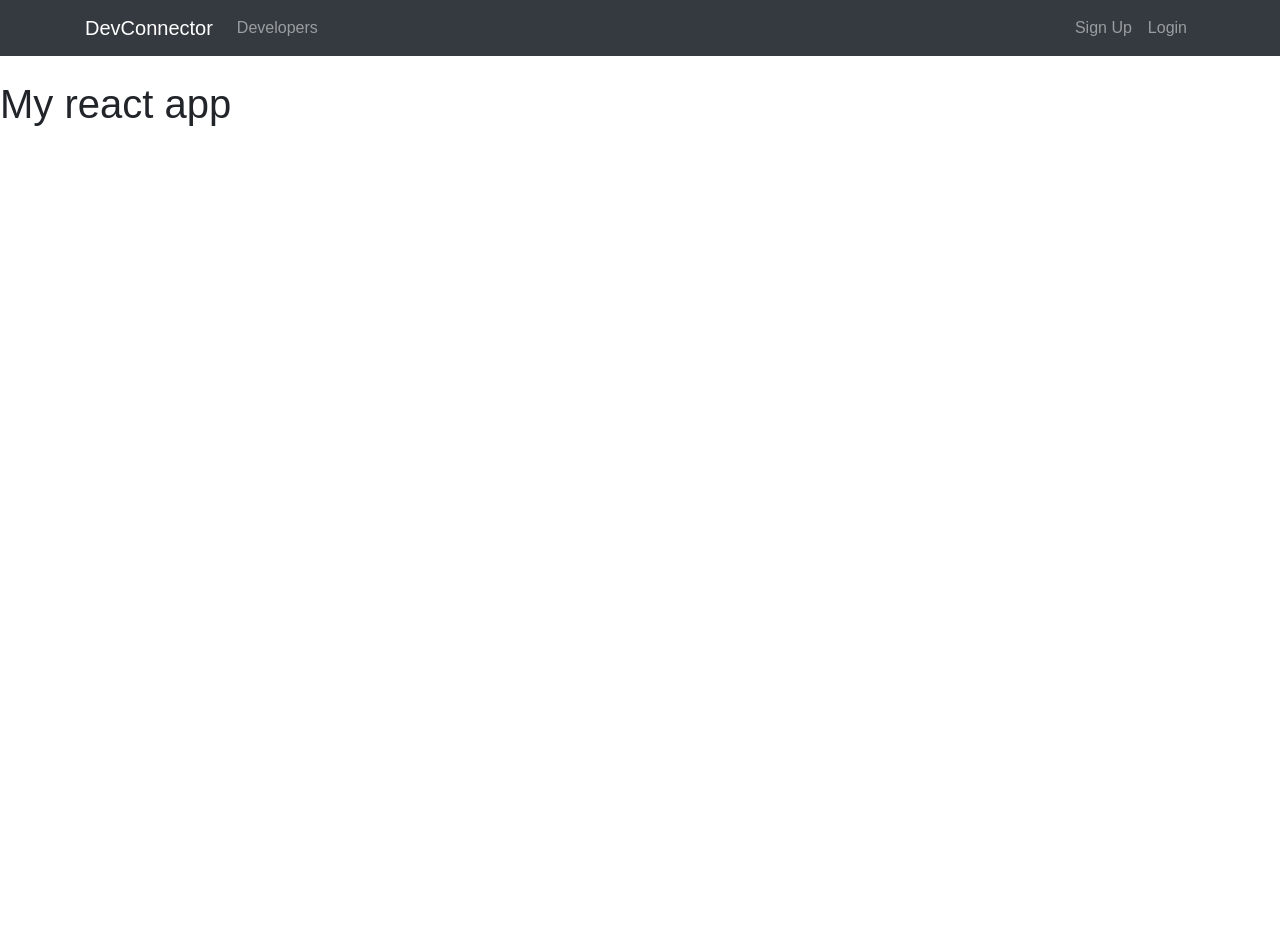
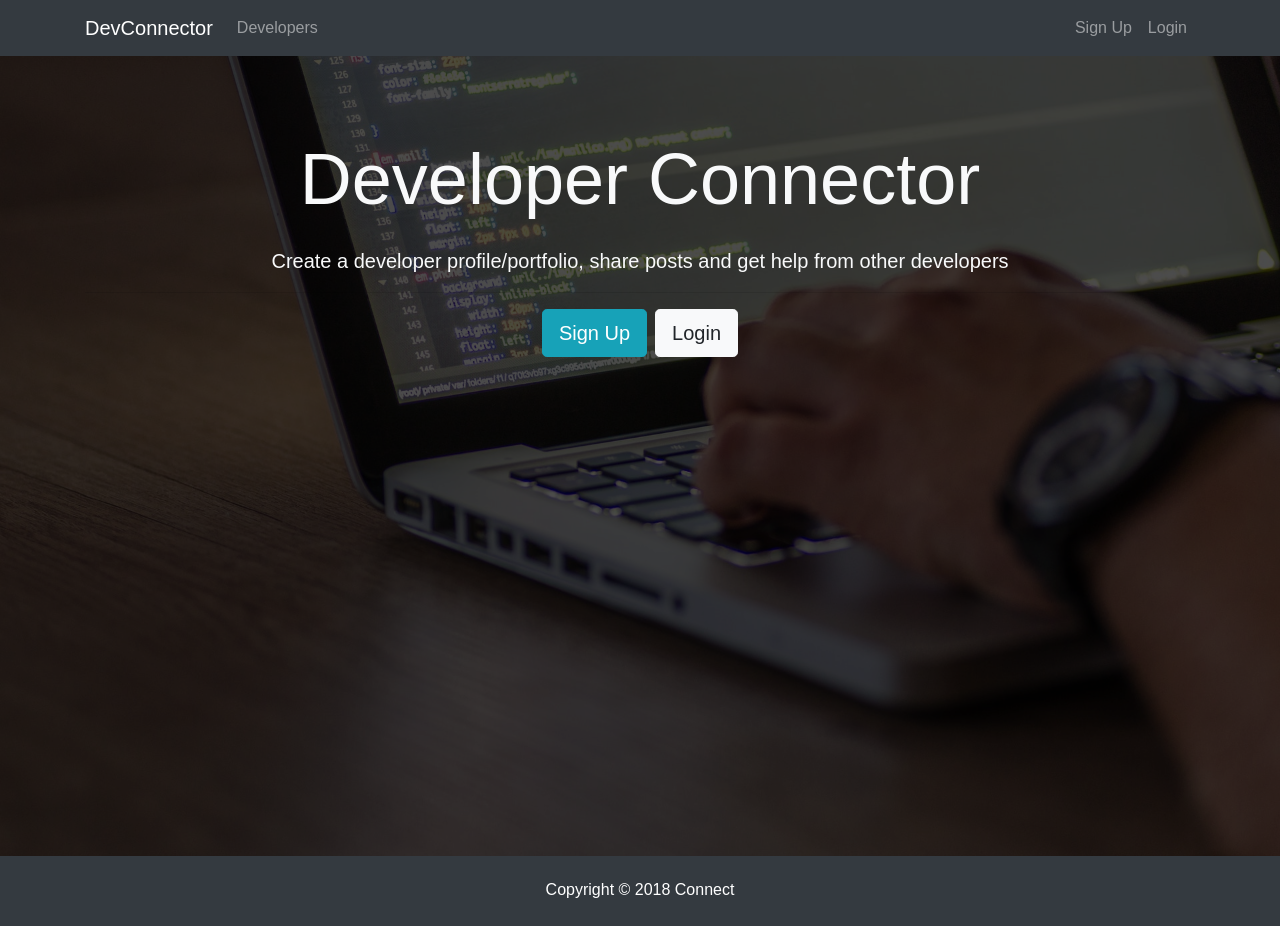
Before and after one commit to ErickDelgado/social-network-web-app, a React (Create React App) app in the folder client/: page / in a window 1280 px wide. Shown: the top 934 px of the page. Before the commit the page ends 800 px from the top, so only its background shows below. Built offline with nearby package versions, Linux system fonts and the light colour scheme.

Commit message:
footer and landing page added
Co-Authored-By: Erick Delgado <erickdelgado@users.noreply.github.com>

```diff
--- a/client/src/App.js
+++ b/client/src/App.js
@@ -1,5 +1,9 @@
 import React, { Component } from 'react';
 import Navbar from './components/layout/Navbar';
+import Footer from './components/layout/Footer';
+import Landing from './components/layout/Landing';
+
+
 import './App.css';
 
 class App extends Component {
@@ -7,6 +11,8 @@
     return (
       <div className="App">
       <Navbar/>
+      <Landing/>
+      <Footer/>
       <h1>My react app</h1>
       </div>
     );
--- a/client/src/components/layout/Footer.js
+++ b/client/src/components/layout/Footer.js
@@ -0,0 +1,9 @@
+import React from 'react';
+
+export default () => {
+  return (
+    <footer className="bg-dark text-white mt-5 p-4 text-center">
+    Copyright &copy; {new Date().getFullYear()} Connect
+    </footer>
+  )
+}
--- a/client/src/components/layout/Landing.js
+++ b/client/src/components/layout/Landing.js
@@ -0,0 +1,28 @@
+import React, { Component } from 'react';
+
+class Landing extends Component {
+  render() {
+    return(
+      <div>
+      <div className="landing">
+        <div className="dark-overlay landing-inner text-light">
+          <div className="container">
+            <div className="row">
+              <div className="col-md-12 text-center">
+                <h1 className="display-3 mb-4">Developer Connector
+                </h1>
+                <p className="lead"> Create a developer profile/portfolio, share posts and get help from other developers</p>
+                <hr />
+                <a href="register.html" className="btn btn-lg btn-info mr-2">Sign Up</a>
+                <a href="login.html" className="btn btn-lg btn-light">Login</a>
+              </div>
+            </div>
+          </div>
+        </div>
+      </div>
+      </div>
+    )
+  }
+};
+
+export default Landing
```
